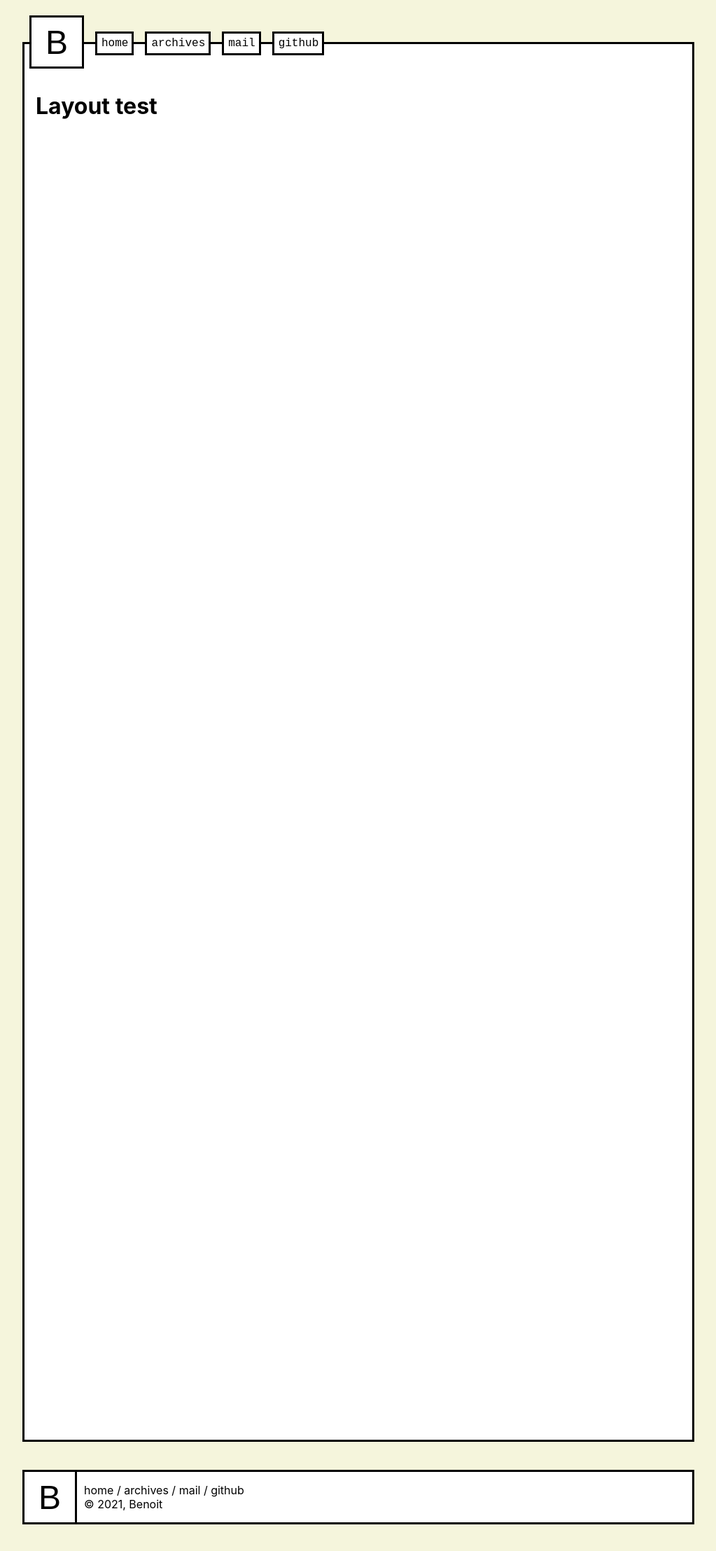
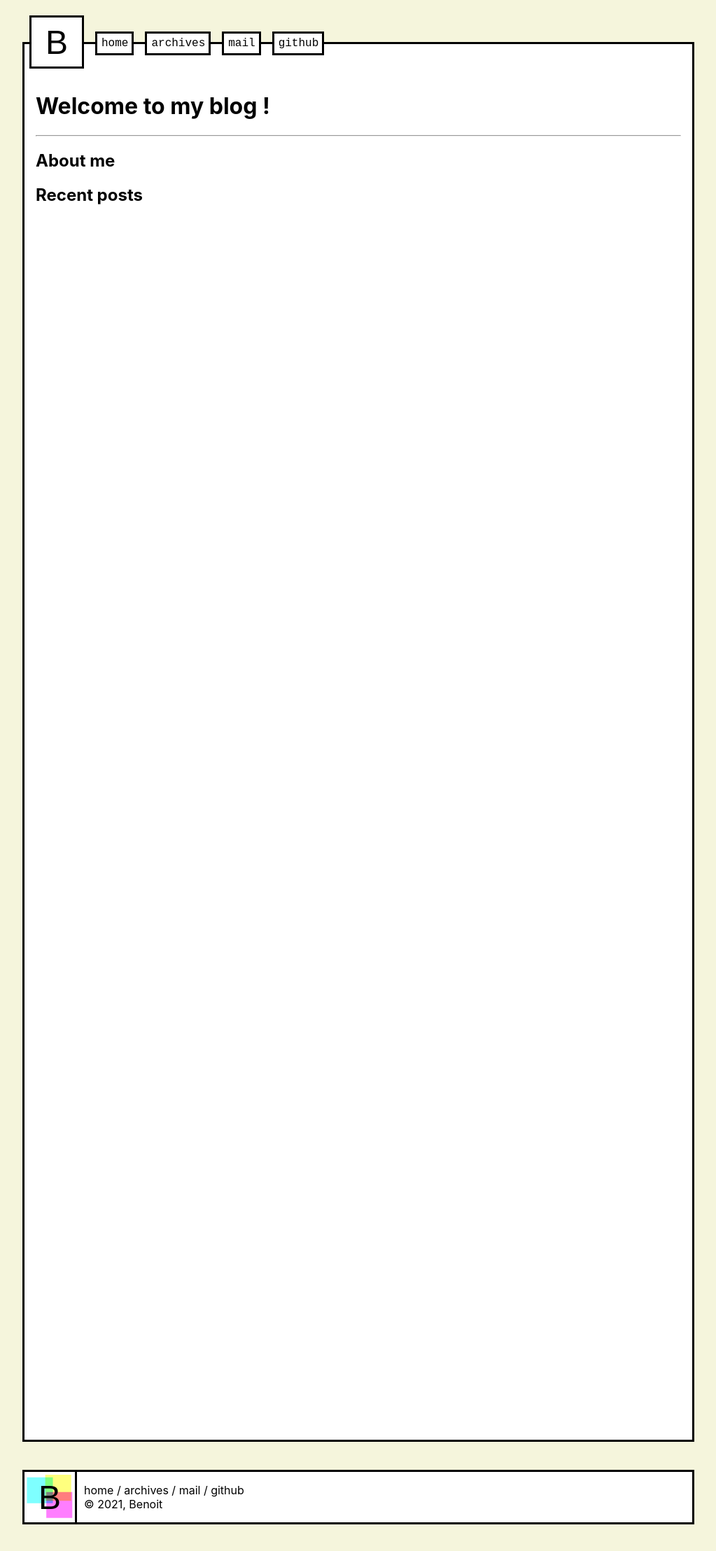
Before and after one commit to 0x750/blog, a Next.js app: page / in a window 1280 px wide. Shown: the whole page at 70% size, without its empty margins (128-1151 px from the left). Built offline with nearby package versions, Linux system fonts and the light colour scheme.

Commit message:
feat: v1 ready

```diff
--- a/components/About.js
+++ b/components/About.js
@@ -2,7 +2,13 @@ import styles from '../styles/components/Home.module.css';
 
 const About = () => {
     return (
-        <h1>Layout test</h1>
+        <>
+            <h1>Welcome to my blog !</h1>
+            <hr />
+            <h2>About me</h2>
+
+            <h2>Recent posts</h2>
+        </>
     );
 }
 
--- a/styles/components/Footer.module.css
+++ b/styles/components/Footer.module.css
@@ -10,6 +10,8 @@
 .logo {
     color: black;
     background-color: white;
+    background-image: url('../../public/logo.svg');
+    background-size: 100%;
     font-family: Arial, Helvetica, sans-serif;
     /* font-family: 'Courier New', Courier, monospace; */
     font-size: 3em;
```
Also changed, not shown: public/logo.svg (added), public/vercel.svg (deleted).
